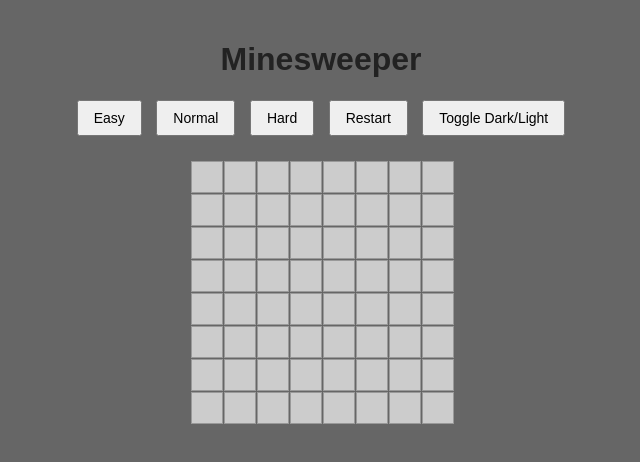
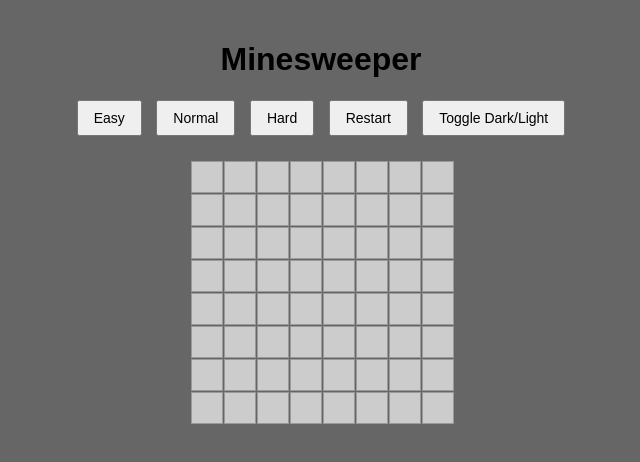
Before and after one commit to kazaki55/Minesweeper-, a plain HTML site: page index.html in a window 1280 px wide. Shown: the whole page, without its empty margins (319-959 px from the left). Drawn offline with Linux system fonts and the light colour scheme.

Commit message:
Update index.html

```diff
--- a/index.html
+++ b/index.html
@@ -8,7 +8,7 @@
     body {
       font-family: Arial, sans-serif;
       background-color: #666666;
-      color: #222;
+      color: #000000;
       margin: 0;
       padding: 20px;
       text-align: center;
```
